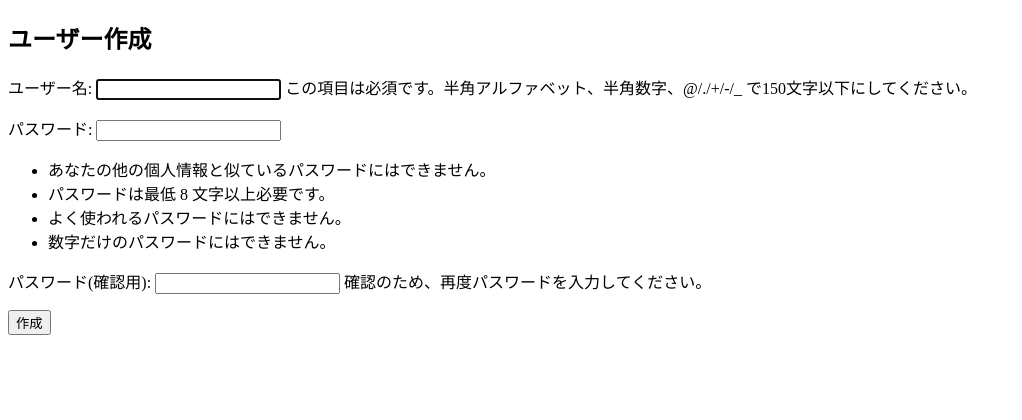
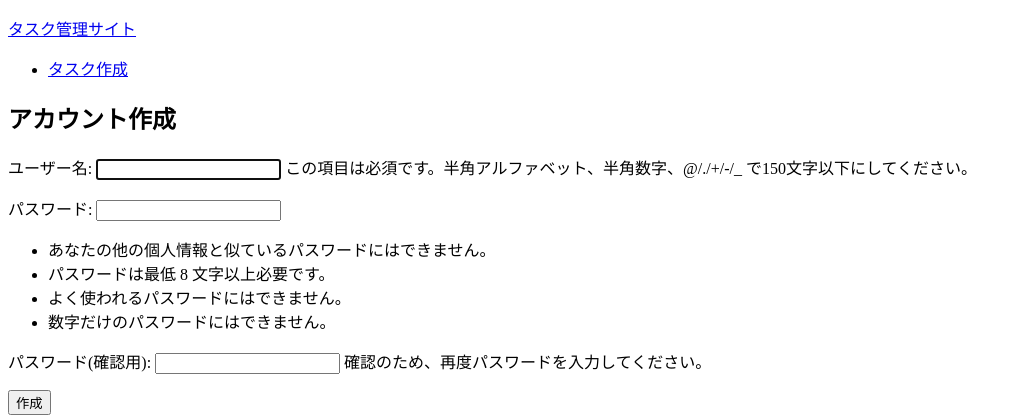
Before and after one commit to nibuno/djangoTaskApp, a Django app: page /signup/ in a window 1280 px wide. Shown: the top 420 px of the page, without its empty margins (0-1022 px from the left). Run offline with Django 4.2, Linux system fonts and the light colour scheme.

Commit message:
共通htmlを利用するように修正

```diff
--- a/mysite/tasks/templates/registration/register.html
+++ b/mysite/tasks/templates/registration/register.html
@@ -1,14 +1,11 @@
-<!DOCTYPE html>
-<html>
-<head>
-    <title>ログイン</title>
-</head>
-<body>
-    <h2>ユーザー作成</h2>
-    <form method="post">
-        {% csrf_token %}
-        {{ form.as_p }}
-        <button type="submit">作成</button>
-    </form>
-</body>
-</html>
+{% extends "base.html" %}
+
+{% block title %}アカウント作成{% endblock %}
+{% block content %}
+<h2>アカウント作成</h2>
+<form method="post">
+    {% csrf_token %}
+    {{ form.as_p }}
+    <button type="submit">作成</button>
+</form>
+{% endblock %}
```
